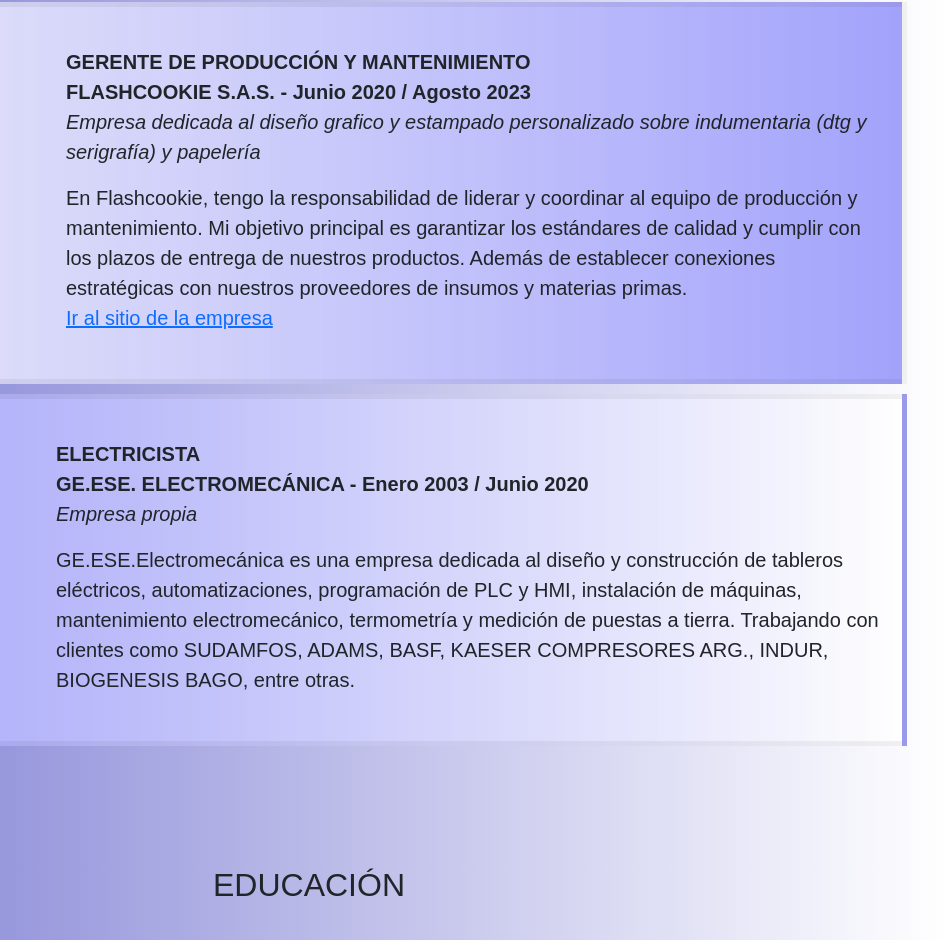
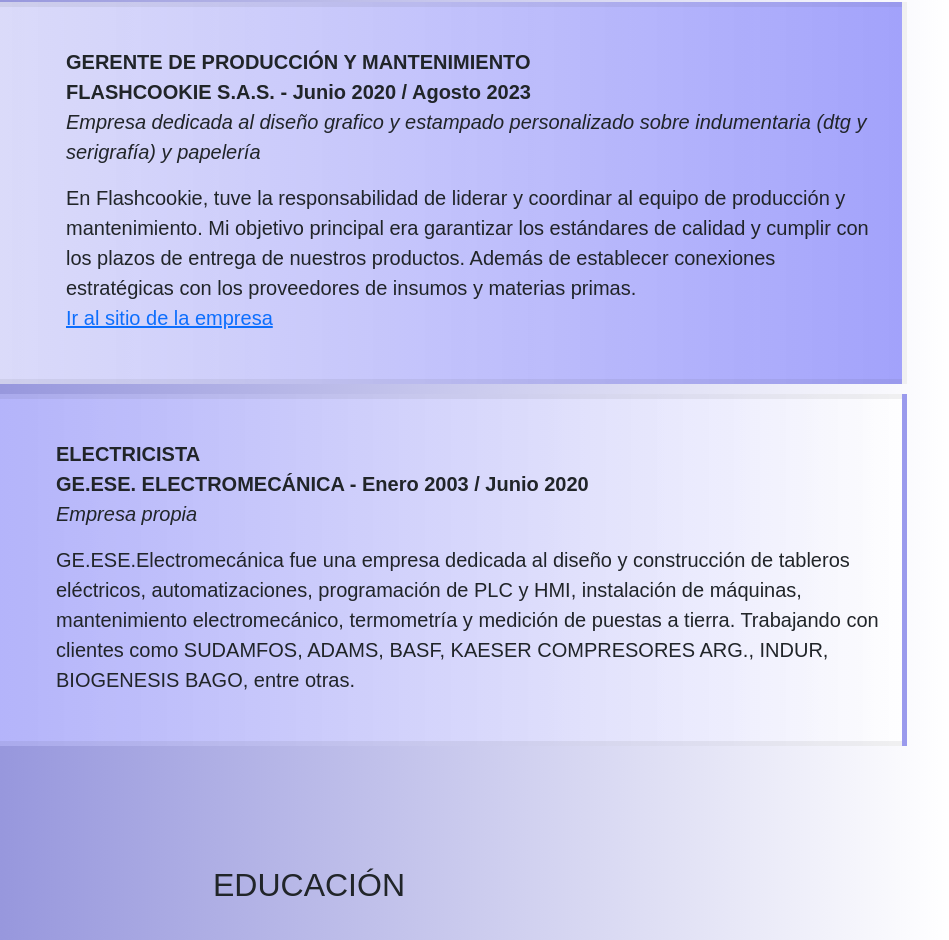
Before and after one commit to gomez-code/mi-portfolio, a website: page index.html in a window 1280 px wide. Shown: the part 1926-2866 px from the top of the page, 331-1280 px from the left. Drawn offline with nearby package versions, Linux system fonts and the light colour scheme.

Commit message:
12-11-2024

```diff
--- a/index.html
+++ b/index.html
@@ -128,7 +128,7 @@
                       <img src="./FLASHCOOKIE_logo.jpeg" alt="remeras personalizadas" title="Flashcookie" height="220" width="270px">
                   </div>
                   <div class="texto-experiencia">
-                      <p><strong>GERENTE DE PRODUCCIÓN Y MANTENIMIENTO<br>FLASHCOOKIE S.A.S. - Junio 2020 / Agosto 2023</strong><br><CIte>Empresa dedicada al diseño grafico y estampado personalizado sobre indumentaria (dtg y serigrafía) y papelería</CIte><P>En Flashcookie, tengo la responsabilidad de liderar y coordinar al equipo de producción y mantenimiento. Mi objetivo principal es garantizar los estándares de calidad y cumplir con los plazos de entrega de nuestros productos. Además de establecer conexiones estratégicas con nuestros proveedores de insumos y materias primas.<br><a target="_blank" href="https://www.flashcookie.com/">Ir al sitio de la empresa</a>
+                      <p><strong>GERENTE DE PRODUCCIÓN Y MANTENIMIENTO<br>FLASHCOOKIE S.A.S. - Junio 2020 / Agosto 2023</strong><br><CIte>Empresa dedicada al diseño grafico y estampado personalizado sobre indumentaria (dtg y serigrafía) y papelería</CIte><P>En Flashcookie, tuve la responsabilidad de liderar y coordinar al equipo de producción y mantenimiento. Mi objetivo principal era garantizar los estándares de calidad y cumplir con los plazos de entrega de nuestros productos. Además de establecer conexiones estratégicas con los proveedores de insumos y materias primas.<br><a target="_blank" href="https://www.flashcookie.com/">Ir al sitio de la empresa</a>
                       </p>
                   </div>
                 </div>
@@ -137,7 +137,7 @@
                     <img src="./LOGO_GEESE.png" alt="instalaciones eléctricas industriales, automatización, plc" title="GE.ESE electromecanica" height="100px" width="220">
                   </div>
                   <div class="texto-experiencia-2">
-                      <p><strong>ELECTRICISTA<br>GE.ESE. ELECTROMECÁNICA - Enero 2003 / Junio 2020</strong><br><CIte>Empresa propia</CIte><P>GE.ESE.Electromecánica es una empresa dedicada al diseño y construcción de tableros eléctricos, automatizaciones, programación de PLC y HMI, instalación de máquinas, mantenimiento electromecánico, termometría y medición de puestas a tierra.
+                      <p><strong>ELECTRICISTA<br>GE.ESE. ELECTROMECÁNICA - Enero 2003 / Junio 2020</strong><br><CIte>Empresa propia</CIte><P>GE.ESE.Electromecánica fue una empresa dedicada al diseño y construcción de tableros eléctricos, automatizaciones, programación de PLC y HMI, instalación de máquinas, mantenimiento electromecánico, termometría y medición de puestas a tierra.
                         Trabajando con clientes como SUDAMFOS, ADAMS, BASF, KAESER COMPRESORES ARG., INDUR, BIOGENESIS BAGO, entre otras.<br>
                        </p>
                   </div>
```
Also changed, not shown: english.html (+2 -2 lines).
